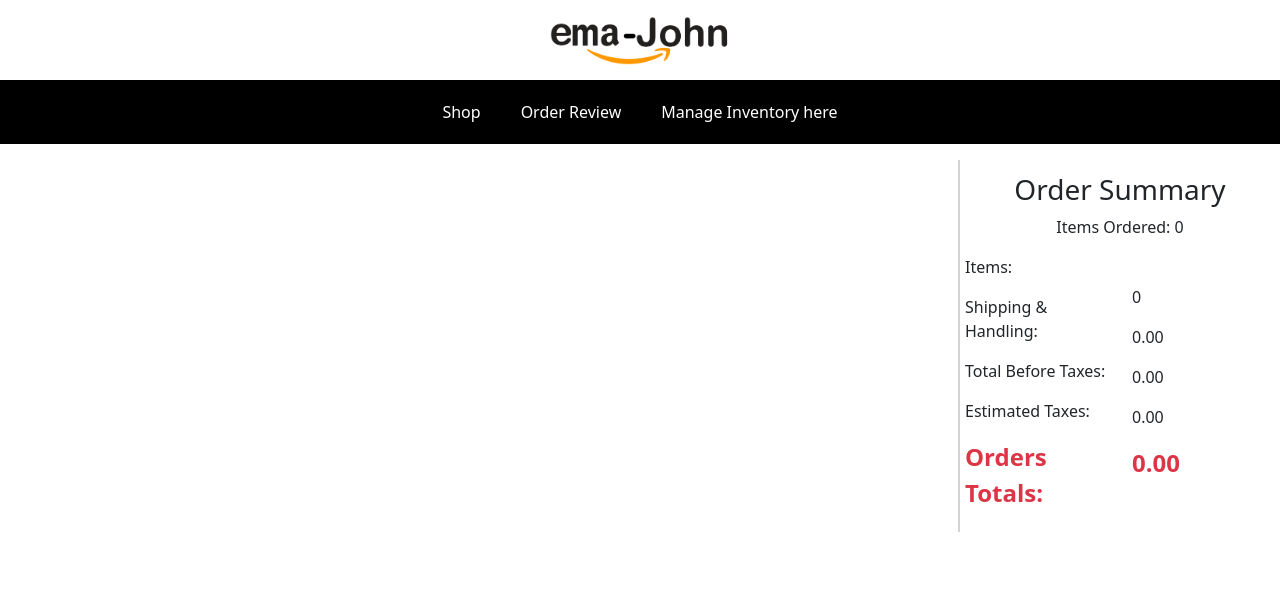
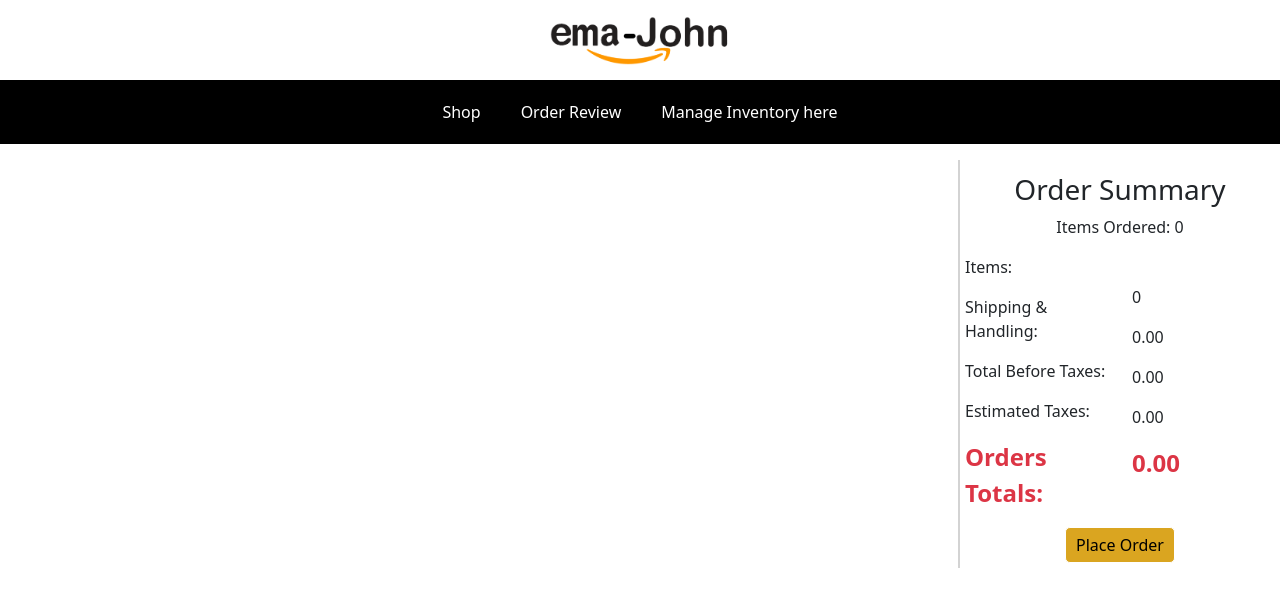
Before and after one commit to Samsuddin-Shohan/amajhon-with-react-router, a React (Create React App) app: page /review in a window 1280 px wide. Shown: the top 602 px of the page. Built offline with nearby package versions, Linux system fonts and the light colour scheme.

Commit message:
place order added

```diff
--- a/src/App.js
+++ b/src/App.js
@@ -5,6 +5,7 @@ import 'bootstrap/dist/css/bootstrap.css';
 import {BrowserRouter as Router , Route, Switch} from 'react-router-dom'
 import Review from './Components/Review/Review';
 import Inventory from './Components/Inventory/Inventory';
+import PlaceOrder from './Components/PlaceOrder/PlaceOrder';
 
 function App() {
   return (
@@ -24,6 +25,9 @@ function App() {
           <Route exact path='/inventory' >
             <Inventory></Inventory>
           </Route>
+          <Route exact path='/placeorder' >
+            <PlaceOrder></PlaceOrder>
+        </Route>
 
         </Switch>
 
--- a/src/Components/Cart/Cart.js
+++ b/src/Components/Cart/Cart.js
@@ -43,6 +43,9 @@ const Cart = (props) => {
                        <p className='text-danger fw-bolder fs-4'>{orderTotal.toFixed(2)}</p>
 
                     </div>
+                    <div className='text-center'>
+                        {props.children}
+                    </div>
 
                 </div>
                 </div>
--- /dev/null
+++ b/src/Components/PlaceOrder/PlaceOrder.js
@@ -0,0 +1,12 @@
+import React from 'react';
+import img from '../../images/giphy.gif'
+
+const PlaceOrder = () => {
+    return (
+        <div>
+            <img src={img} alt="" />
+        </div>
+    );
+};
+
+export default PlaceOrder;
--- a/src/Components/Review/Review.js
+++ b/src/Components/Review/Review.js
@@ -4,16 +4,25 @@ import useProducts from '../../hooks/useProducts/useProducts';
 import Cart from '../Cart/Cart';
 import Product from '../Product/Product';
 import ReviewItem from '../ReviewItem/ReviewItem';
-import {deleteFromDb} from '../../utilities/fakedb';
+import {clearTheCart, deleteFromDb} from '../../utilities/fakedb';
+import { useHistory } from 'react-router-dom';
 
 
 const Review = () => {
     const [products,setProducts] = useProducts();
     const [cart,setCart] = useCart(products);
+    const history = useHistory()
     const handleRemove = key => {
         const newCart = cart.filter(item => item.key!==key);
         setCart(newCart);
         deleteFromDb(key);
+    }
+    const handlePlaceOrder = ()=>{
+        history.push('/placeorder');
+        setCart([]);
+        clearTheCart();
+
+
     }
     return (
         <div>
@@ -29,7 +38,9 @@ const Review = () => {
         </div>
         <div className='cart-section'>
 
-            <Cart cart = {cart} ></Cart>
+            <Cart cart = {cart} >
+                <button onClick={handlePlaceOrder} className='regular-button'>Place Order</button>
+            </Cart>
         </div>
     </div>
 
--- a/src/Components/Shop/Shop.js
+++ b/src/Components/Shop/Shop.js
@@ -1,4 +1,5 @@
 import React, { useEffect, useState } from 'react';
+import { Link } from 'react-router-dom';
 import { addToDb, getStoredCart } from '../../utilities/fakedb';
 import Cart from '../Cart/Cart';
 import Product from '../Product/Product';
@@ -81,7 +82,11 @@ const Shop = (props) => {
                 </div>
                 <div className='cart-section'>
 
-                    <Cart cart = {cart} product = {product}></Cart>
+                    <Cart cart = {cart} product = {product}>
+                        <Link to='/review'>
+                            <button className='regular-button'>Review your order</button>
+                        </Link>
+                    </Cart>
 
 
                 </div>
```
Also changed, not shown: src/Components/PlaceOrder/PlaceOrder.css (added).
